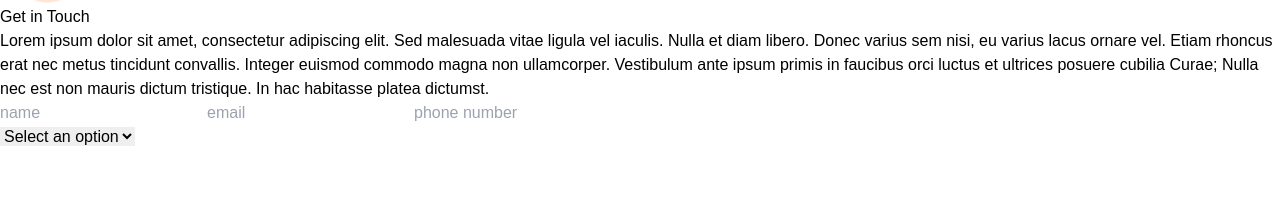
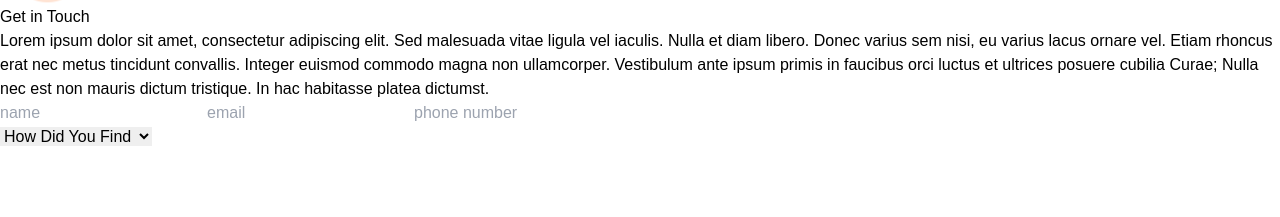
Before and after one commit to MdMuzahid07/Doctor-ACI, a React (Vite) app: page / in a window 1280 px wide. Shown: the part 5263-5480 px from the top of the page. Built offline with nearby package versions, Linux system fonts and the light colour scheme.

Commit message:
how did you find us value updated

```diff
--- a/src/components/home/contact/select-how-did-you-find-us.jsx
+++ b/src/components/home/contact/select-how-did-you-find-us.jsx
@@ -14,15 +14,18 @@ const SelectHowDidYouFindUs = () => {
                 onChange={handleSelectChange}
                 className="bg-white border-2 px-3 py-2 w-full focus:outline-none"
             >
-                <option value="" disabled>Select an option</option>
-                <option value="i dont know.">
-                    i dont know
+                <option value="" disabled>How Did You Find</option>
+                <option value="by-website">
+                    by website
                 </option>
-                <option value="i dont know.">
-                    i dont know
+                <option value="by-advancement">
+                    by advancement
                 </option>
-                <option value="i dont know.">
-                    i dont know
+                <option value="old-patient">
+                    Im your old patient
+                </option>
+                <option value="others">
+                    others
                 </option>
             </select>
             <div className="absolute right-2 top-2 pointer-events-none">
```
